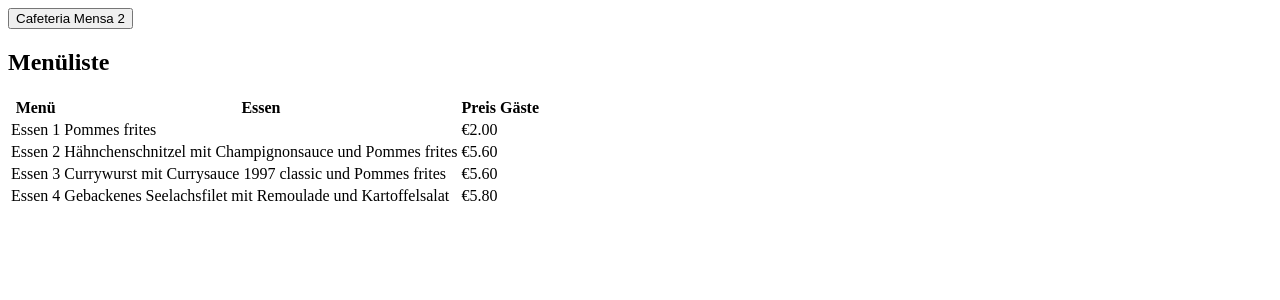
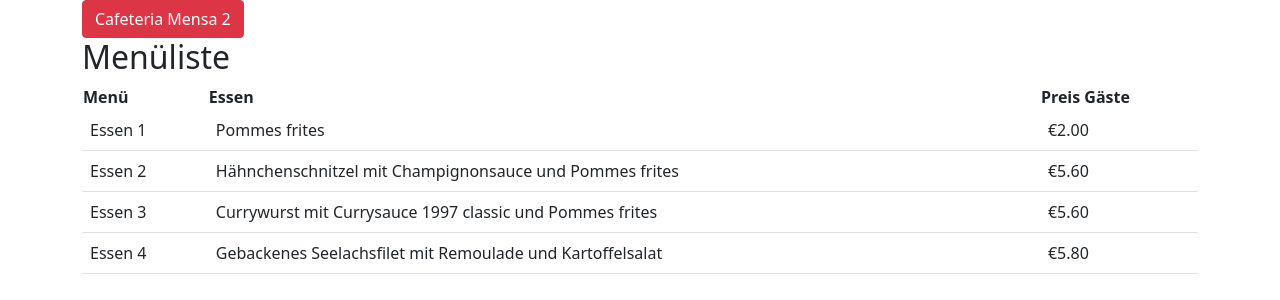
Before and after one commit to BrittaLange/mensa, an Angular app: page / in a window 1280 px wide. Shown: the top 300 px of the page. Built offline with nearby package versions, Linux system fonts and the light colour scheme.

Commit message:
installed bootstrap

```diff
--- a/package.json
+++ b/package.json
@@ -19,6 +19,7 @@
     "@angular/platform-browser": "~11.2.12",
     "@angular/platform-browser-dynamic": "~11.2.12",
     "@angular/router": "~11.2.12",
+    "bootstrap": "^5.0.1",
     "rxjs": "~6.6.0",
     "tslib": "^2.0.0",
     "zone.js": "~0.11.3"
--- a/src/styles.css
+++ b/src/styles.css
@@ -1 +1,2 @@
 /* You can add global styles to this file, and also import other style files */
+@import "~bootstrap/dist/css/bootstrap.css"
```
Also changed, not shown: 1 other file (tests, documents, lock files or other folders).
